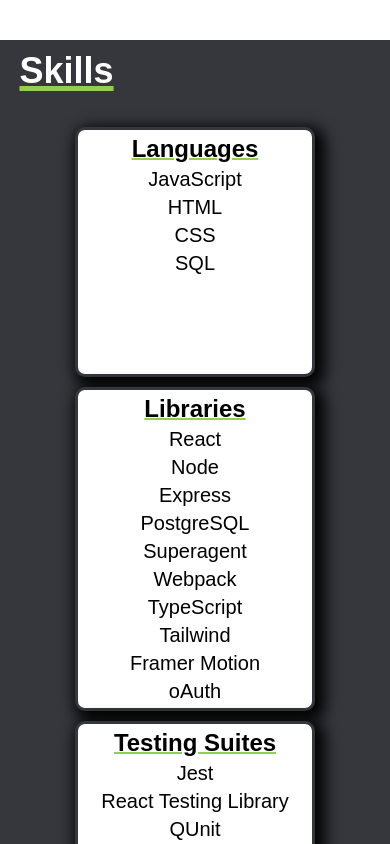
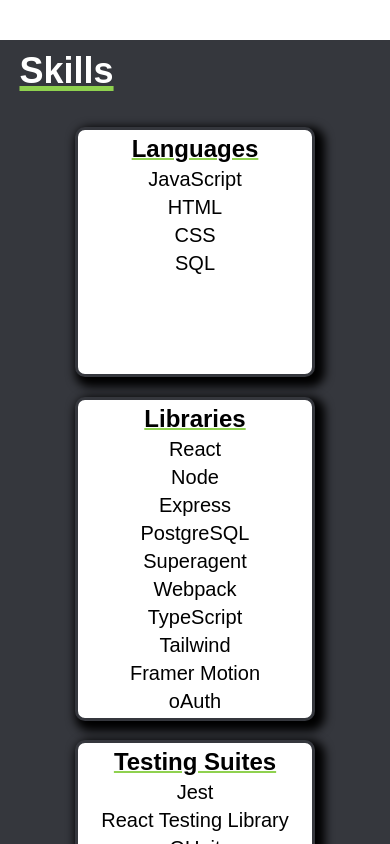
Before and after one commit to MikepdXRider/portfolio, a React (Create React App) app: page / in a window 390 px wide. Shown: the part 960-1804 px from the top of the page. Built offline with nearby package versions, Linux system fonts and the light colour scheme.

Commit message:
improves skills section responsiveness and box shadow

```diff
--- a/src/App.module.css
+++ b/src/App.module.css
@@ -52,6 +52,6 @@
   flex-wrap: wrap;
   justify-content: center;
   list-style: none;
-  gap: 10px;
+  gap: 5vw;
   margin: 10px;
 }
--- a/src/components/SkillCard/SkillCard.module.css
+++ b/src/components/SkillCard/SkillCard.module.css
@@ -20,7 +20,7 @@
   align-items: center;
   min-height: 250px;
   text-align: center;
-  box-shadow: 5px 5px 15px 5px var(--black);
+  box-shadow: 5px 5px 10px 5px var(--black);
 }
 
 .title {
```
